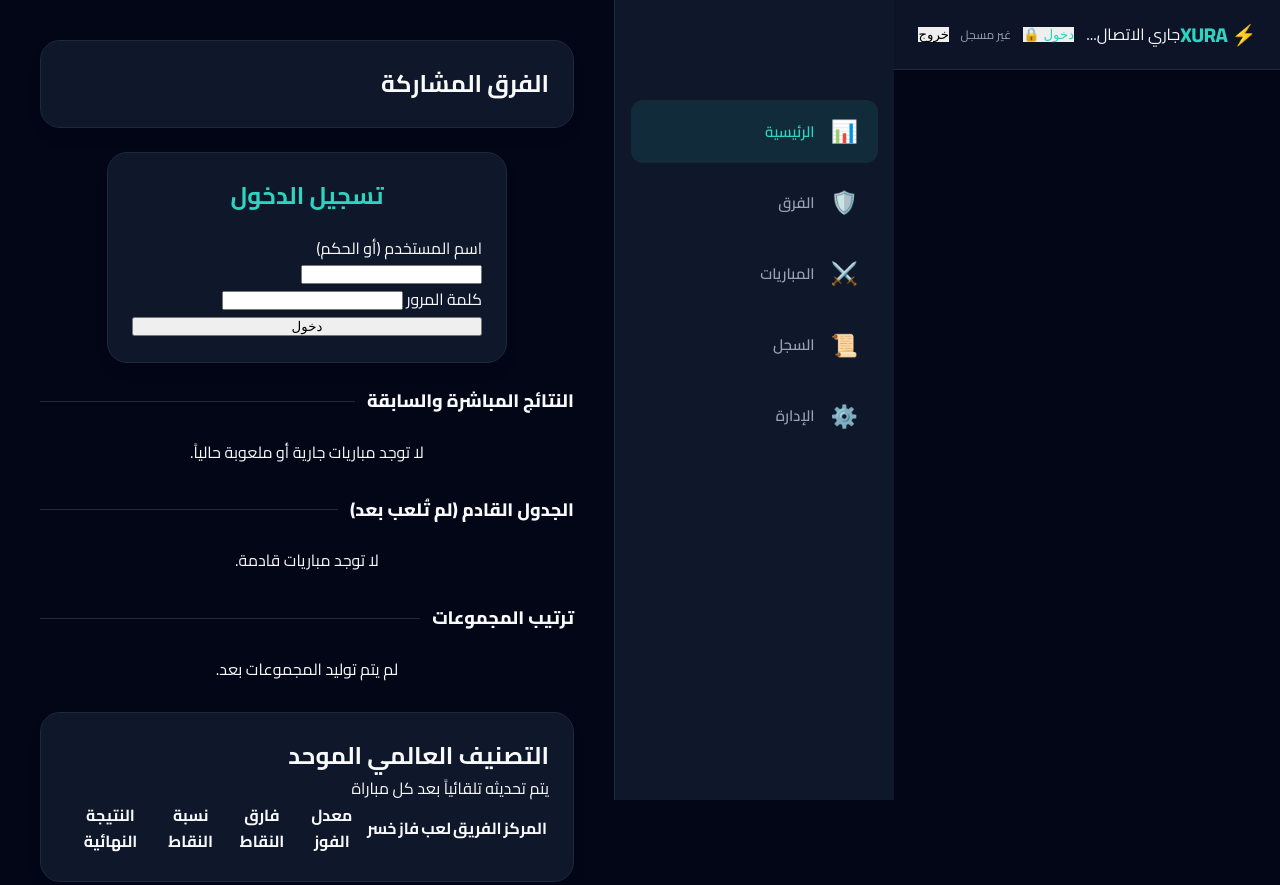
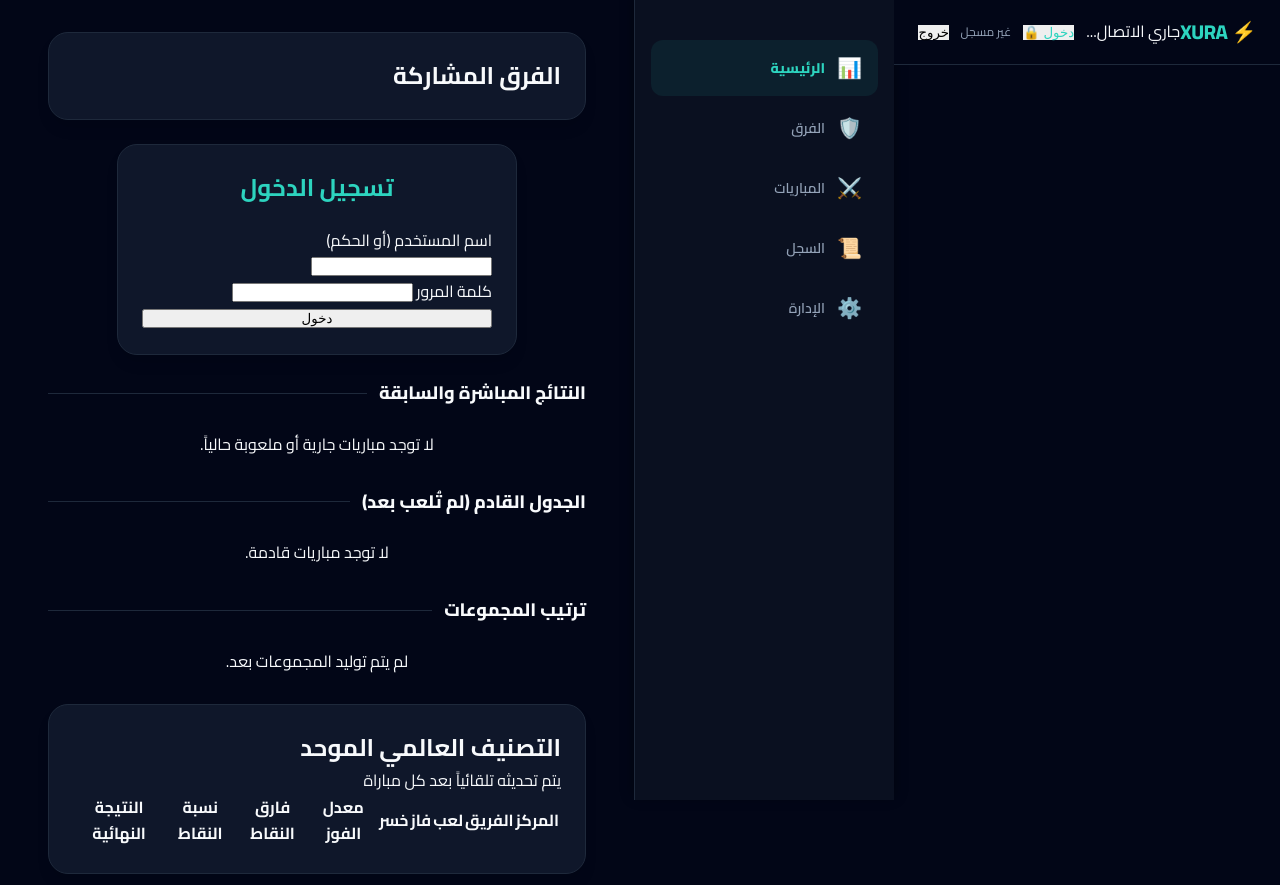
Before and after one commit to ekramy-ai/MVL, a plain HTML site: page index.html in a window 1280 px wide. Shown: the top 885 px of the page. Drawn offline with Linux system fonts and the light colour scheme.

Commit message:
UI Polish: Responsive Sidebar, Fixed Nav Overlap, and Layout improvements

```diff
--- a/styles.css
+++ b/styles.css
@@ -35,9 +35,8 @@ body {
 
 /* ── Top Bar ── */
 .topbar {
-  height: 70px;
-  background: rgba(15, 23, 42, 0.9);
-  backdrop-filter: blur(12px);
+  height: 65px;
+  background: #020617;
   border-bottom: 1px solid var(--surface2);
   display: flex;
   align-items: center;
@@ -45,7 +44,7 @@ body {
   padding: 0 24px;
   position: sticky;
   top: 0;
-  z-index: 1000;
+  z-index: 1100;
 }
 
 .topbar h1 {
@@ -63,8 +62,8 @@ body {
 
 /* ── Sidebar / Navigation ── */
 .sidebar {
-  background: var(--surface);
-  border-left: 1px solid var(--surface2);
+  background: #0a1020;
+  border-top: 1px solid var(--surface2);
   display: flex;
   flex-direction: row;
   justify-content: space-around;
@@ -72,20 +71,23 @@ body {
   bottom: 0;
   left: 0;
   right: 0;
-  height: 70px;
+  height: 75px;
   z-index: 1000;
   padding: 8px;
+  box-shadow: 0 -4px 12px rgba(0,0,0,0.4);
 }
 
-@media (min-width: 1024px) {
+@media (min-width: 768px) {
   .sidebar {
-    width: 280px;
+    width: 260px;
     height: 100vh;
     flex-direction: column;
     justify-content: flex-start;
     position: sticky;
     top: 0;
-    padding: 100px 16px 24px 16px;
+    padding: 40px 16px;
+    border-top: none;
+    border-left: 1px solid var(--surface2);
   }
 }
 
@@ -94,46 +96,45 @@ body {
   flex-direction: column;
   align-items: center;
   justify-content: center;
-  gap: 4px;
+  gap: 2px;
   color: var(--text-dim);
   text-decoration: none;
-  font-size: 11px;
+  font-size: 10px;
   font-weight: 600;
-  padding: 8px;
+  padding: 4px;
   border-radius: 12px;
   transition: all 0.2s;
   flex: 1;
 }
 
-@media (min-width: 1024px) {
+@media (min-width: 768px) {
   .nav-item {
     flex: none;
     flex-direction: row;
     justify-content: flex-start;
-    padding: 14px 20px;
-    font-size: 15px;
-    margin-bottom: 8px;
-    gap: 16px;
+    padding: 12px 16px;
+    font-size: 14px;
+    margin-bottom: 4px;
+    gap: 12px;
   }
 }
 
-.nav-item .icon { font-size: 22px; }
-.nav-item:hover { background: rgba(255,255,255,0.05); color: var(--text); }
-.nav-item.active { background: rgba(45, 212, 191, 0.1); color: var(--primary); }
+.nav-item .icon { font-size: 20px; }
+.nav-item:hover { color: var(--text); background: rgba(255,255,255,0.03); }
+.nav-item.active { background: rgba(45, 212, 191, 0.08); color: var(--primary); font-weight: 800; }
 
 /* ── Main Content ── */
 .main-content {
   flex: 1;
-  padding: 24px;
-  max-width: 1200px;
-  margin: 0 auto;
+  padding: 16px;
   width: 100%;
   padding-bottom: 100px;
 }
 
-@media (min-width: 1024px) {
+@media (min-width: 768px) {
   .main-content {
-    padding: 40px;
+    padding: 32px 48px;
+    max-width: none;
   }
 }
 
```
